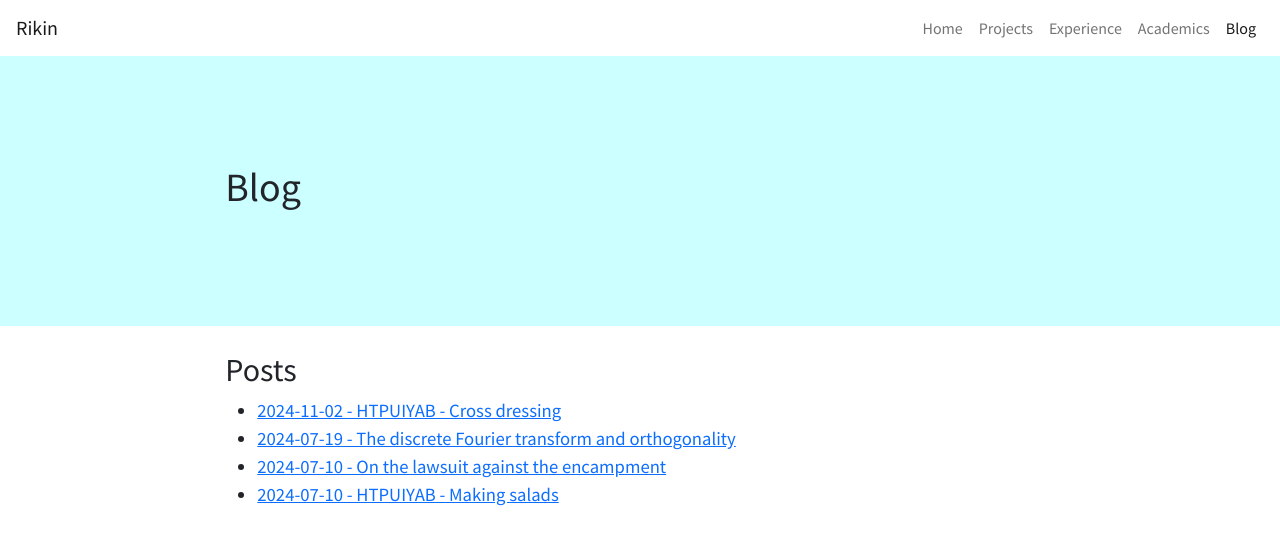
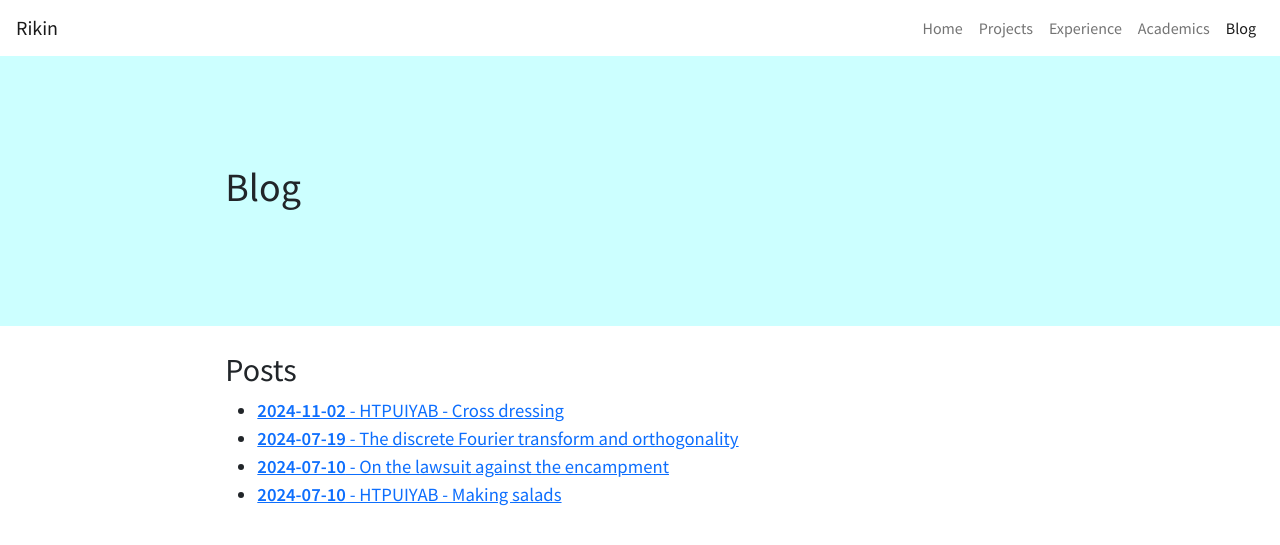
Before and after one commit to rikingurditta/blog, a Jekyll site: the page built from index.md, in a window 1280 px wide. Shown: the top 545 px of the page. Built offline with Jekyll 4.4.1, drawn with Linux system fonts in a browser that asks for light colours.

```diff
--- a/index.md
+++ b/index.md
@@ -9,7 +9,7 @@ colour: "#CCFFFF"
 <ul>
   {% for post in site.posts %}
     <li>
-      <a href="{{ site.baseurl }}{{ post.url }}">{{ post.date | date: "%Y-%m-%d" }} - {{ post.title }}</a>
+      <a href="{{ site.baseurl }}{{ post.url }}"><strong>{{ post.date | date: "%Y-%m-%d" }}</strong> - {{ post.title }}</a>
     </li>
   {% endfor %}
 </ul>
```
Also changed, not shown: _posts/2024-11-02-hobbies-dress.md (+2 -2 lines).
